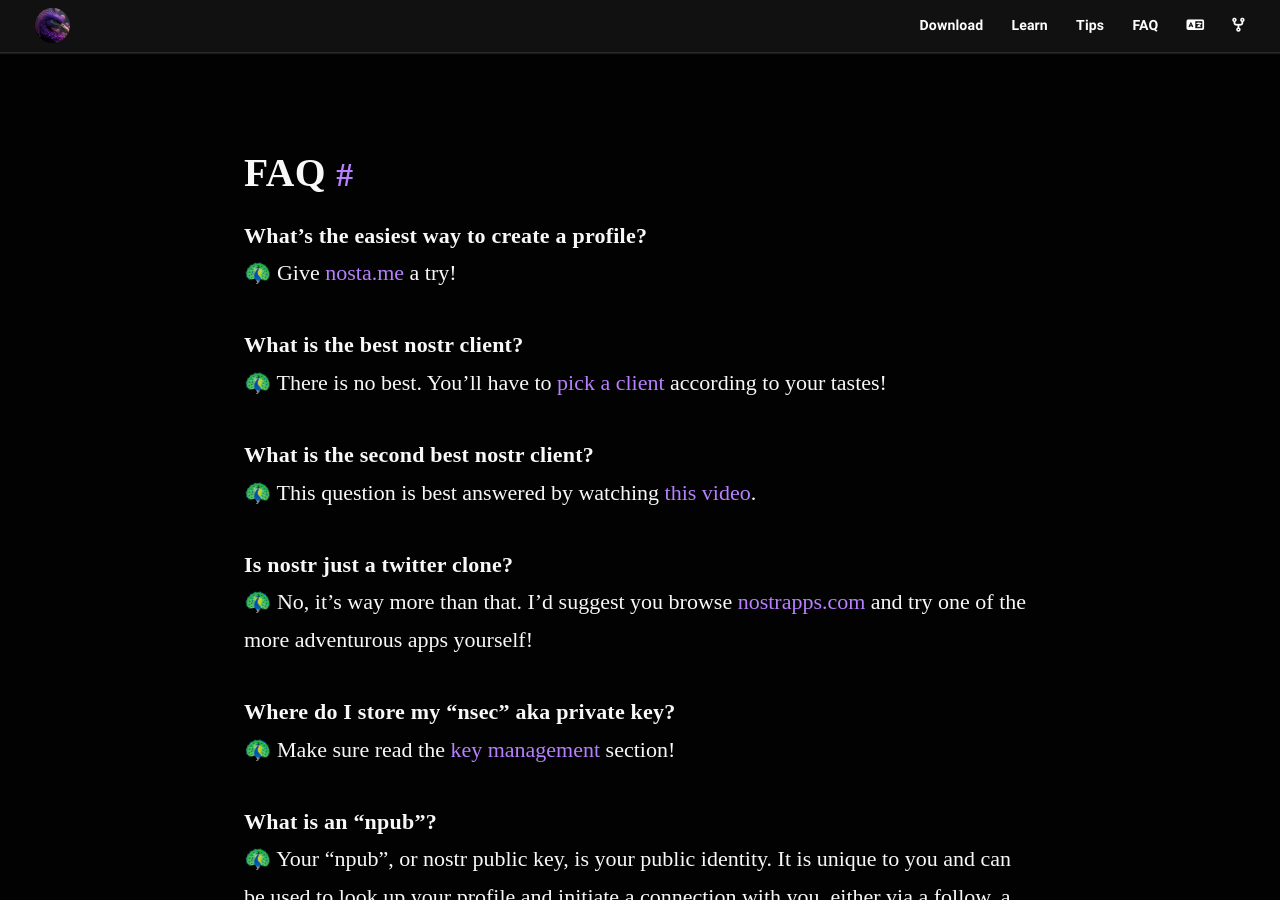
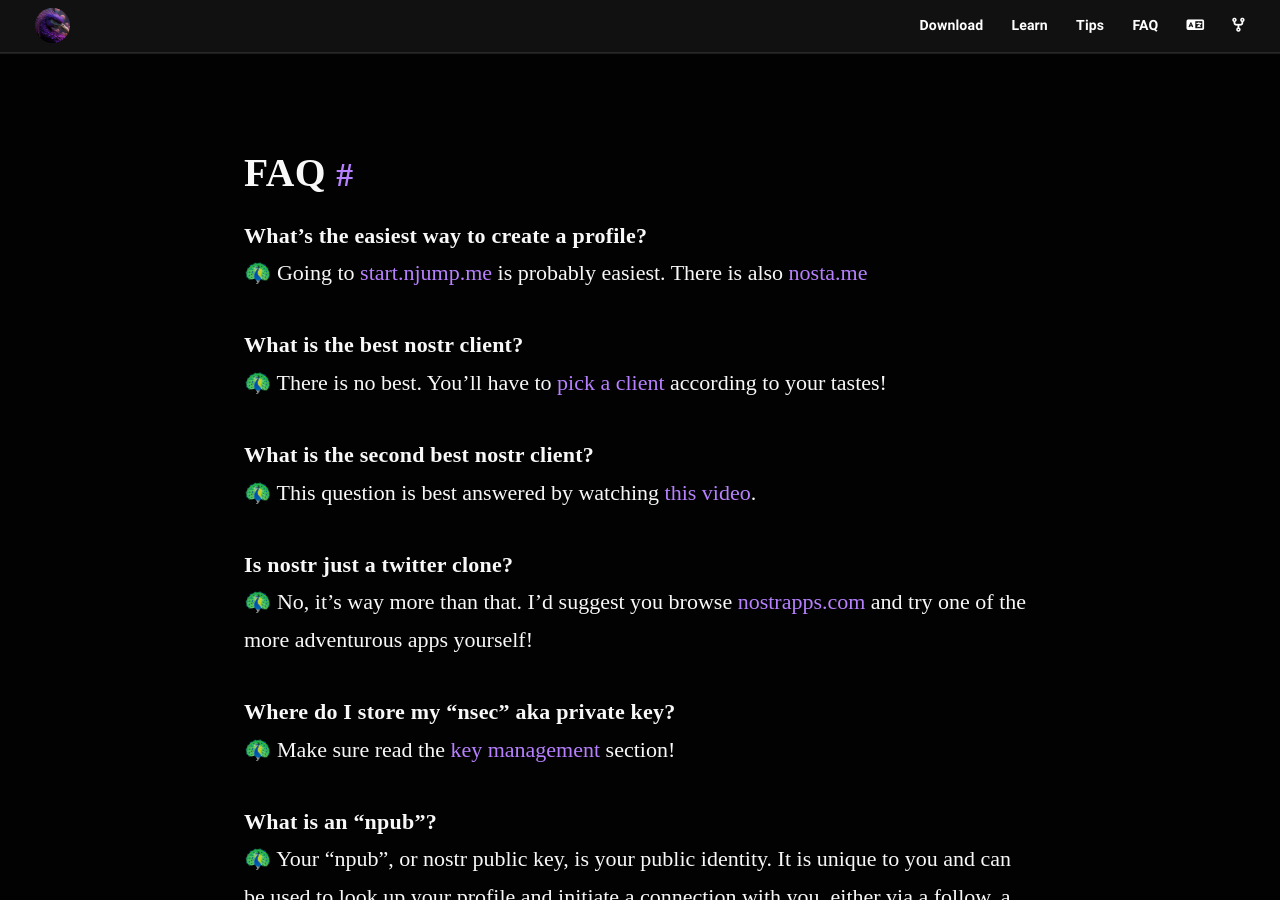
Before and after one commit to nostr-resources/nostr-resources.github.io, a Jekyll site: the page built from index.md, in a window 1280 px wide and 900 px high, scrolled down 2346 px. Built offline with Jekyll 4.4.1, drawn with Linux system fonts in a browser that asks for light colours; some web fonts are replaced.

Commit message:
feat: start.njump.me

```diff
--- a/index.md
+++ b/index.md
@@ -80,7 +80,7 @@ Download a suitable client:
 # FAQ
 
 **What's the easiest way to create a profile?**
-🦚 Give [nosta.me](https://nosta.me/) a try!
+🦚 Going to [start.njump.me](https://start.njump.me/) is probably easiest. There is also [nosta.me](https://nosta.me/)
 
 **What is the best nostr client?**
 🦚 There is no best. You'll have to [pick a client](#clients) according to your
```
